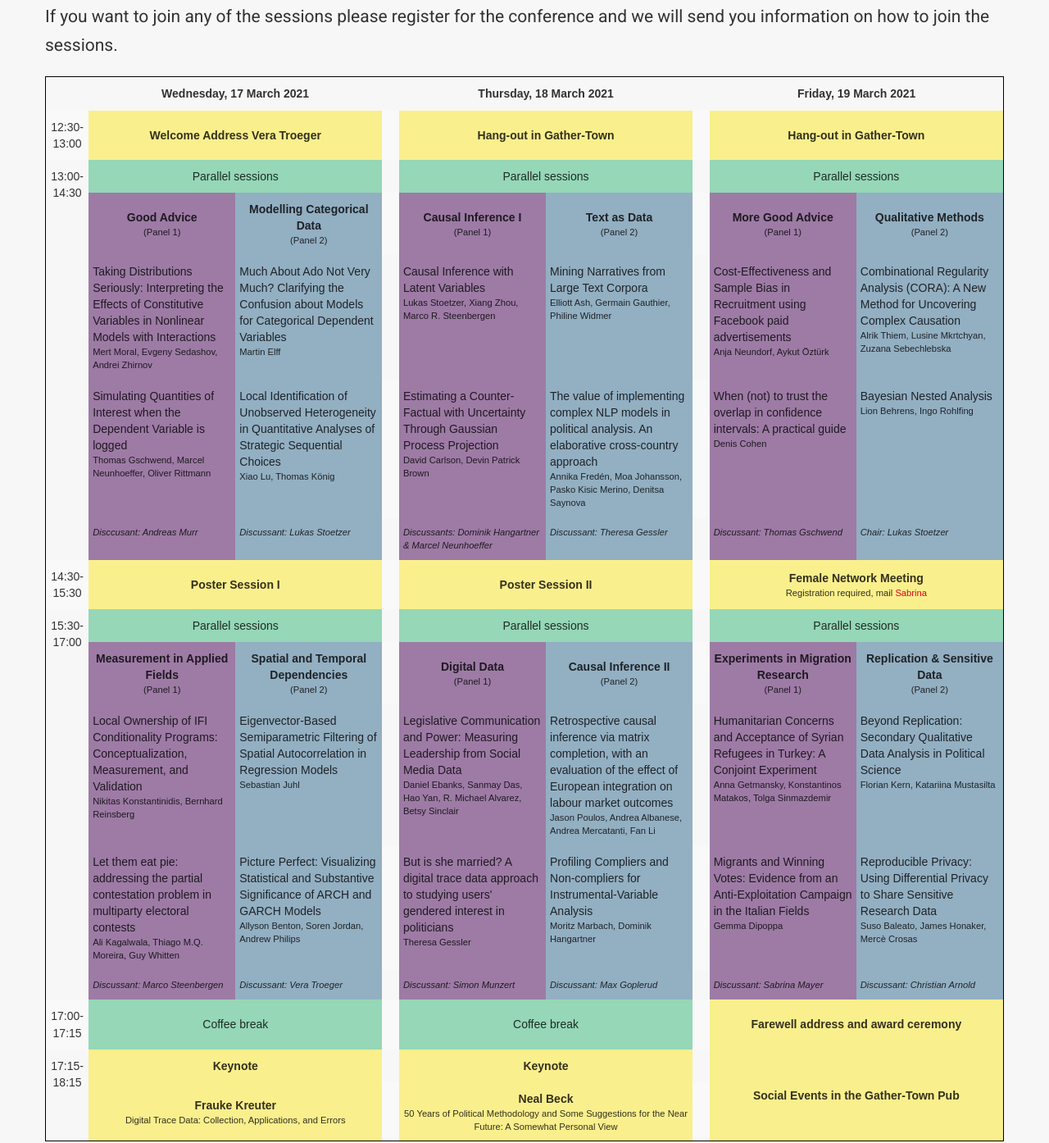
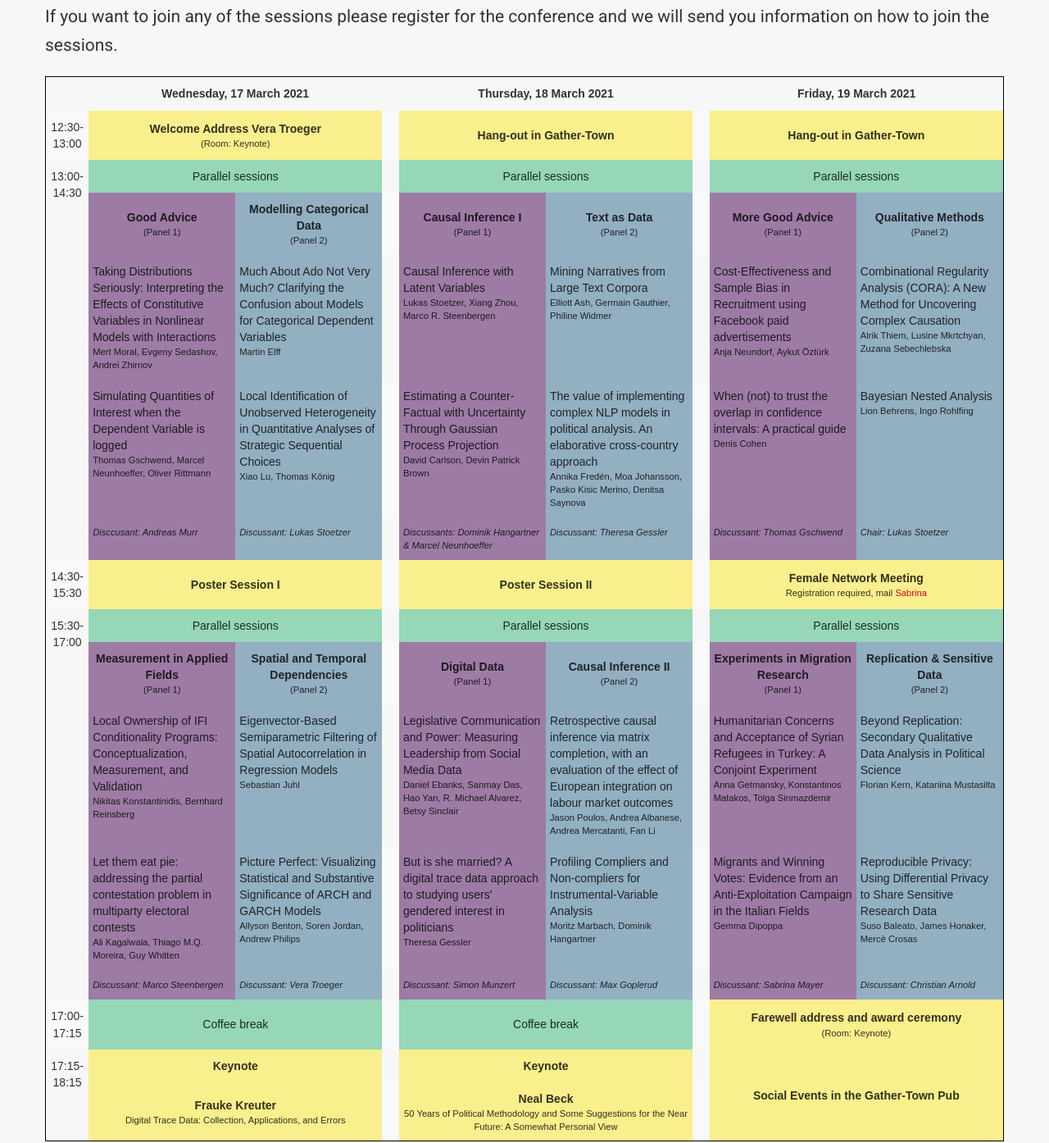
Before and after one commit to polmeth-europe/polmeth-europe.github.io, a plain HTML site: page index.html in a window 1280 px wide. Shown: the part 1560-2954 px from the top of the page at 82% size. Drawn offline with nearby package versions, Linux system fonts and the light colour scheme; some icons are missing.

Commit message:
Updated Rooms

```diff
--- a/index.html
+++ b/index.html
@@ -772,7 +772,7 @@ td > span {
 <tbody>
   <tr>
     <td class="tg-baqh">12:30-13:00</td>
-    <td class="tg-maj" colspan="4">Welcome Address Vera Troeger</td>
+    <td class="tg-maj" colspan="4">Welcome Address Vera Troeger<span>(Room: Keynote)</span></td>
     <td class="tg-0lax"></td>
     <td class="tg-maj" colspan="4">Hang-out in Gather-Town</td>
     <td class="tg-0lax"></td>
@@ -893,7 +893,7 @@ td > span {
     <td class="tg-0lax"></td>
     <td class="tg-header" colspan="4">Coffee break</td>
     <td class="tg-0lax"></td>
-    <td class="tg-maj" colspan="4">Farewell address and award ceremony</td>
+    <td class="tg-maj" colspan="4">Farewell address and award ceremony<span>(Room: Keynote)</span></td>
   </tr>
   <tr>
     <td class="tg-baqh" rowspan="2">17:15-18:15</td>
```
